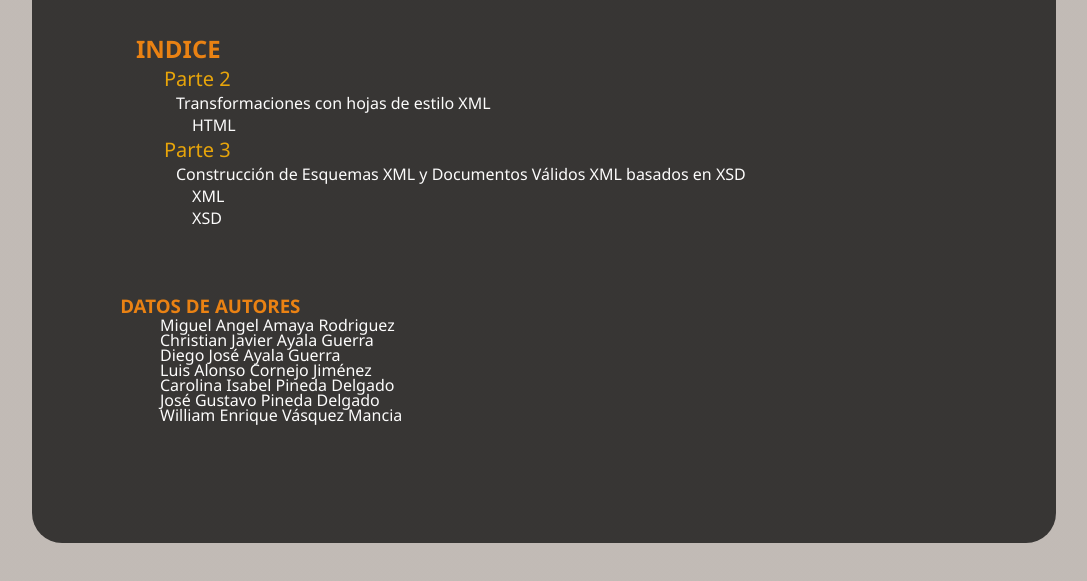
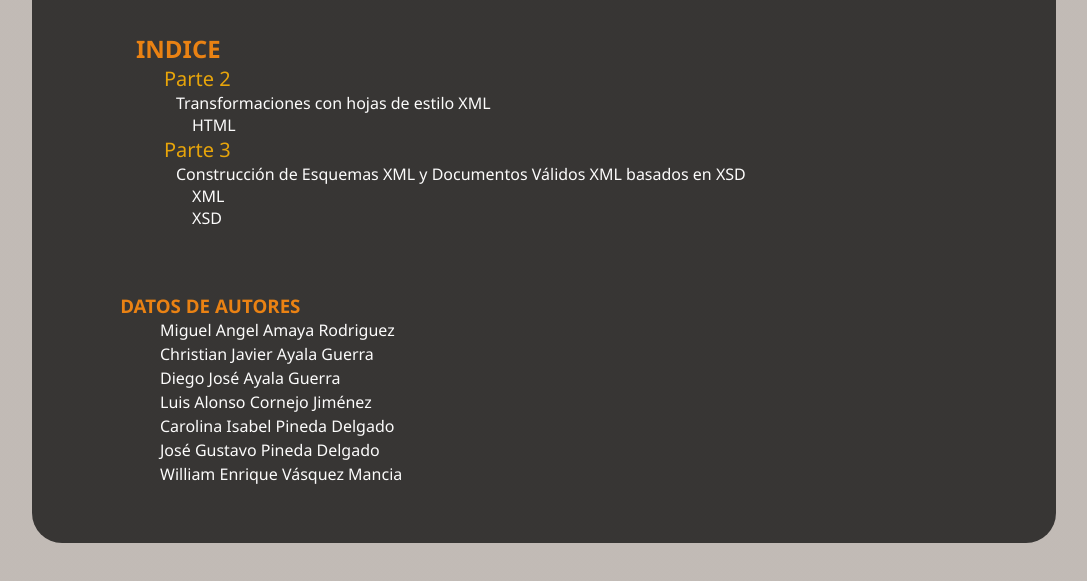
Before and after one commit to alonsocj/parcial1_grupo05, a plain HTML site: page index.html in a window 1280 px wide. Shown: the part 177-758 px from the top of the page, without its empty margins (96-1183 px from the left). Drawn offline with Linux system fonts and the light colour scheme.

Commit message:
Update style.css

```diff
--- a/css/style.css
+++ b/css/style.css
@@ -50,7 +50,7 @@ h2,h3{
 #autores p{
     padding-left: 6em;
     color: white;
-    line-height:15px;
+    line-height:1.5em;
 }
 #indice p{
     padding-left: 5em;
```
